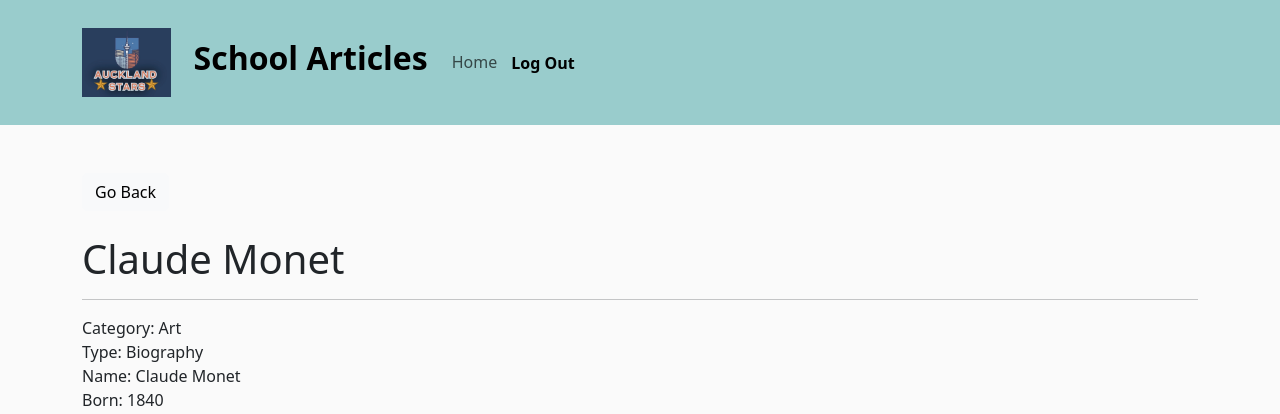
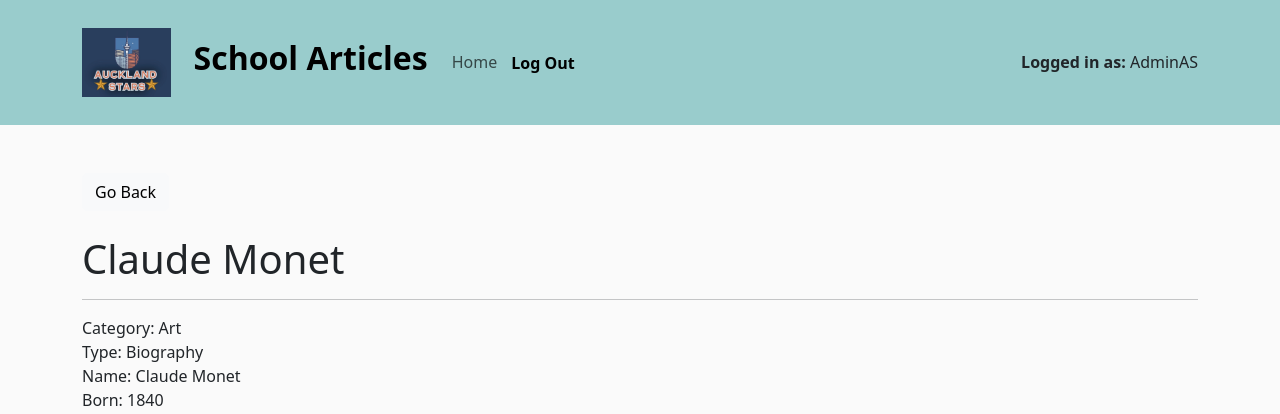
Before and after one commit to AucklandStars-Q2/SchoolArticles, a Django app: page /articles/4/ in a window 1280 px wide. Shown: the top 414 px of the page. Run offline with Django 5.2, Linux system fonts and the light colour scheme; a user stored in the database is signed in; data comes from the database, SQL or seed files in the repository; both versions use the stored data as it was after the commit.

Commit message:
Added Logged In As Text

```diff
--- a/templates/base.html
+++ b/templates/base.html
@@ -35,6 +35,7 @@
                         </li>
                     </ul>
                 </div>
+                <p style="margin-top: 15px;"><strong>Logged in as: </strong>{{user.username}}</p>
             </div>
         </nav>
     </header>
```
Also changed, not shown: db.sqlite3.
